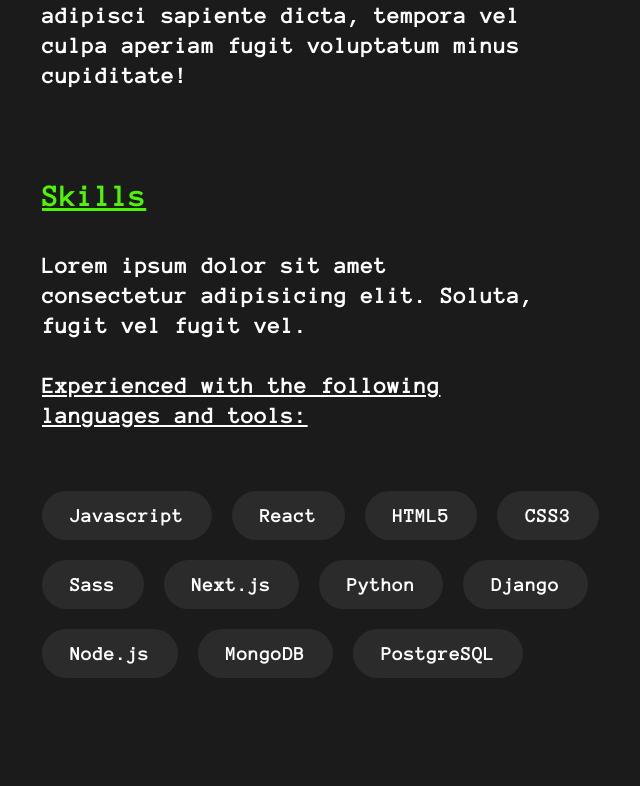
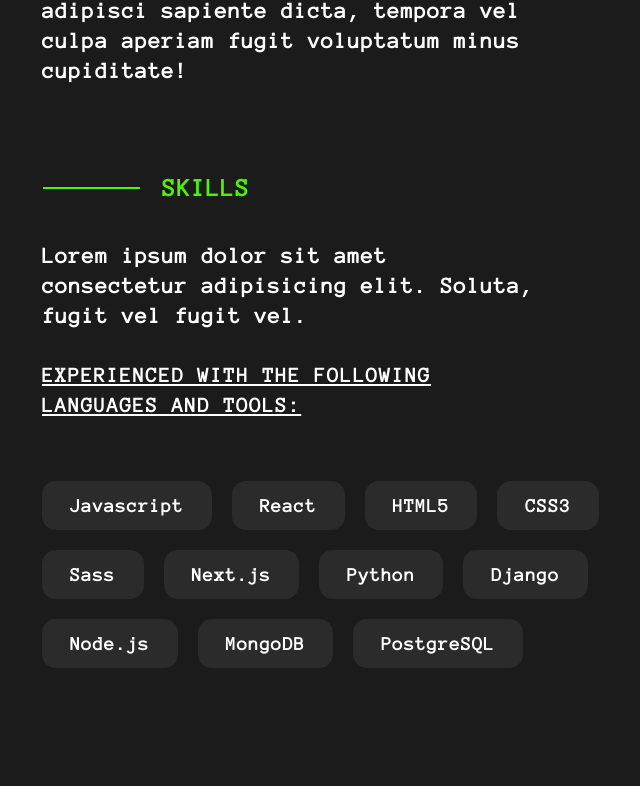
Before and after one commit to tatyanakarlen/PortfolioWebsite, a React (Create React App) app: page / in a window 1280 px wide. Shown: the part 1334-2120 px from the top of the page, without its empty margins (308-948 px from the left). Built offline with nearby package versions, Linux system fonts and the light colour scheme; a web font is replaced by a local one.

Commit message:
added before line to heading

```diff
--- a/src/components/About/About.css
+++ b/src/components/About/About.css
@@ -0,0 +1,5 @@
+/* .about-me {
+    background-color: #2e2e2ea6;
+    padding: 4.5rem 5rem;
+    border-radius: 22px;
+} */
--- a/src/components/About/About.jsx
+++ b/src/components/About/About.jsx
@@ -5,7 +5,7 @@ import { BsFillEnvelopeFill } from 'react-icons/bs';
 const MobileAbout = () => {
   return (
     <div class="about-me" id="about-me">
-      <h1 class="section-heading">About</h1>
+
 
       <h3 class="h3-computer">Diverse creative background</h3>
       <p class="bio">
--- a/src/components/PortfolioBox/PortfolioBox.css
+++ b/src/components/PortfolioBox/PortfolioBox.css
@@ -8,7 +8,7 @@
 
     margin-top: 10rem;
     background-color: #2e2e2ea6;
-    padding: 4rem 5rem;
+    padding: 4.5rem 5rem;
     border-radius: 22px;
 }
 
--- a/src/components/Skills/Skills.css
+++ b/src/components/Skills/Skills.css
@@ -19,7 +19,7 @@
 .skills-icon-box {
   background-color: #2c2b2b;
   padding: 1.5rem 2.8rem;
-  border-radius: 5rem;
+  border-radius: 1.4rem;
   font-weight: 800;
 
 }
--- a/src/pages/BioPortfolioPage/BioPortfolioPage.css
+++ b/src/pages/BioPortfolioPage/BioPortfolioPage.css
@@ -26,11 +26,28 @@ p {
 
 .section-heading {
   color: var(--color-green);
-  letter-spacing: inherit;
-  font-size: 3rem;
-  text-decoration: underline;
-  margin-bottom: 4rem;
-  padding-top: 6rem;
+    letter-spacing: inherit;
+    font-size: 2.5rem;
+    /* text-decoration: underline; */
+    margin-bottom: 4rem;
+    padding-top: 6rem;
+    position: relative;
+    /* max-width: 39rem; */
+    margin-left: 12rem;
+    /* padding-left: 1rem; */
+    text-transform: uppercase;
+
+}
+
+.section-heading:before{
+  content: " ";
+    display: block;
+    height: 2px;
+    width: 97px;
+    position: absolute;
+    top: 83%;
+    left: -119px;
+    background: var(--color-green);
 }
 
 .h3-computer {
@@ -61,7 +78,9 @@ p {
 }
 
 .bold-underlined-text {
-      text-decoration: underline;
-      letter-spacing: 1px;
+  text-decoration: underline;
+  letter-spacing: 1.5px;
+  font-size: 2.1rem;
+  text-transform: uppercase;
 
 }
--- a/src/pages/BioPortfolioPage/BioPortfolioPage.jsx
+++ b/src/pages/BioPortfolioPage/BioPortfolioPage.jsx
@@ -24,6 +24,7 @@ function BioPortfolioPage(props) {
       <TopNav />
       <div class="inner-wrapper">
       <Hero />
+      <h1 class="section-heading">About</h1>
       <About />
       <Skills />
       <h1 style={{marginBottom: '-5rem'}}class="section-heading">Projects</h1>
```
